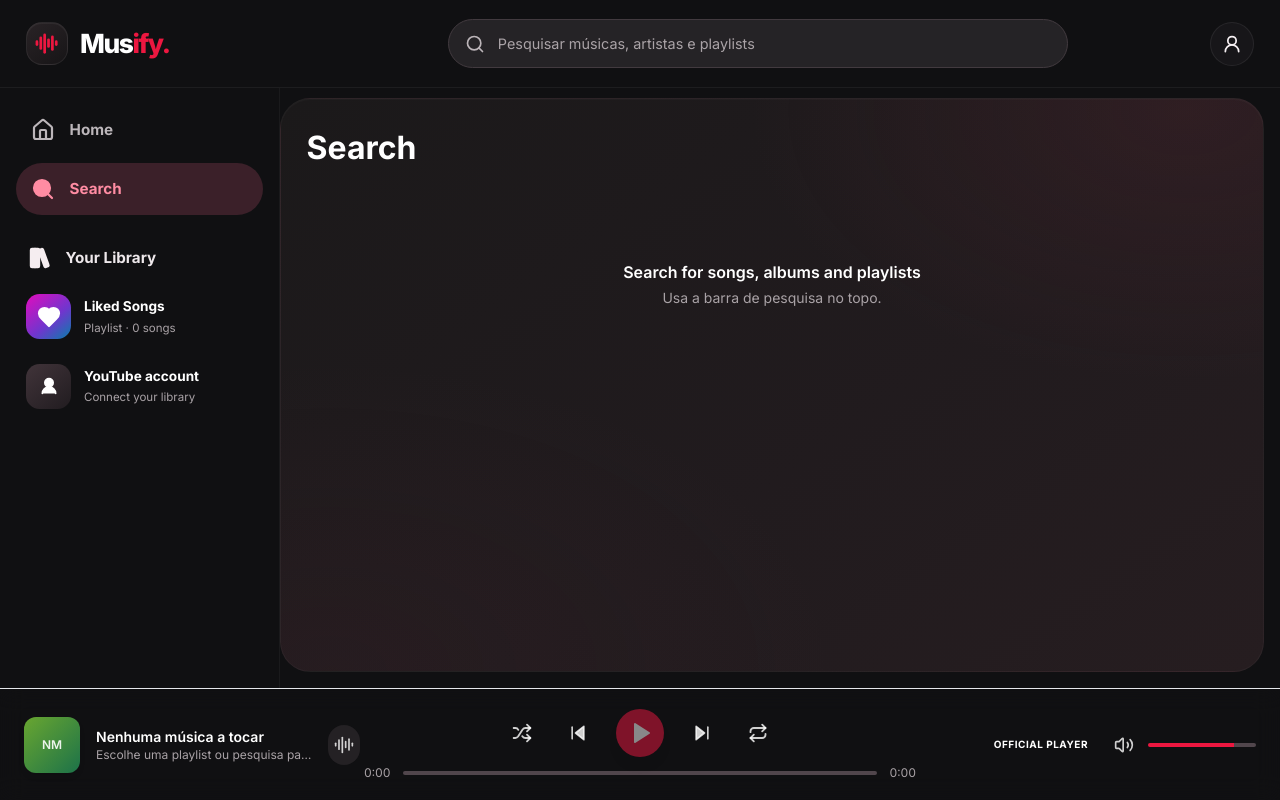
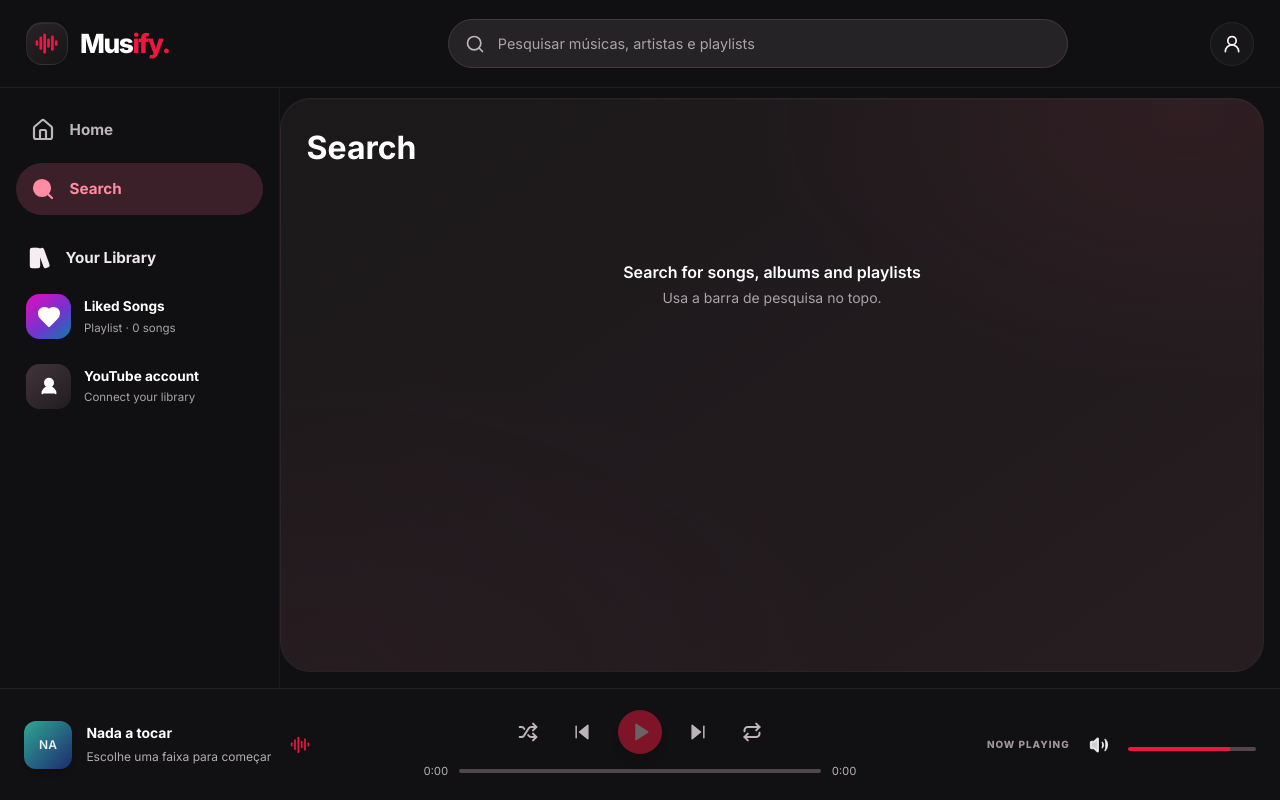
Before and after one commit to Hugo-JC/Musify., a Next.js app in the folder apps/web/: page /search in a window 1280 px wide. Built offline with nearby package versions, Linux system fonts and the light colour scheme.

Commit message:
style(web): modernize responsive playback controls

```diff
--- a/apps/web/src/components/player/PlaybackBar.tsx
+++ b/apps/web/src/components/player/PlaybackBar.tsx
@@ -13,66 +13,47 @@ export function PlaybackBar() {
   const { isPlaying, currentTime, duration, volume, muted, repeat, shuffle, buffering, error } = usePlayer();
   const { togglePlay, next, prev, seek, setVolume, toggleMute, toggleShuffle, cycleRepeat } = usePlayer.getState();
 
-  const title = track?.title ?? 'Nenhuma música a tocar';
-  const subtitle = error ?? (track ? artistLine(track.artists) : 'Escolhe uma playlist ou pesquisa para começar');
+  const title = track?.title ?? 'Nada a tocar';
+  const subtitle = error ?? (track ? artistLine(track.artists) : 'Escolhe uma faixa para começar');
 
   return (
-    <footer
-      aria-label="Reprodutor"
-      className="col-span-2 grid grid-cols-[1fr_minmax(420px,560px)_1fr] items-center border-t border-line/60 bg-bg/95 px-6 backdrop-blur-md"
-    >
-      {/* Faixa atual */}
-      <div className="flex min-w-0 items-center gap-4">
-        <Cover src={track?.thumbnail} alt={title} className="h-14 w-14 rounded-xl text-xs shadow-md" />
-        <div className="min-w-0 max-w-[240px]">
-          <p className="truncate text-sm font-semibold">{title}</p>
-          <p className={clsx('truncate text-xs', error ? 'text-red-400 font-medium' : 'text-muted')}>{subtitle}</p>
+    <footer className="playback-bar" aria-label="Controlos de reprodução">
+      <div className="playback-track">
+        <Cover src={track?.thumbnail} alt={title} className="h-12 w-12 rounded-xl text-xs shadow-md" />
+        <div className="playback-track-copy">
+          <p className="playback-track-title">{title}</p>
+          <p className={clsx('playback-track-artist', error && 'text-red-300')}>{subtitle}</p>
         </div>
-        <IconButton label="Visualizer" className="hidden h-10 w-10 bg-surface-2 text-muted xl:inline-flex">
-          <AudioLines className={clsx('h-5 w-5', isPlaying && 'text-accent')} />
-        </IconButton>
+        <AudioLines className={clsx('ml-1 hidden h-5 w-5 shrink-0 text-accent sm:block', isPlaying && 'animate-pulse')} aria-hidden />
       </div>
 
-      {/* Controlos + progresso */}
-      <div className="flex flex-col items-center gap-2">
-        <div className="flex items-center gap-5">
-          <IconButton
-            label="Shuffle"
-            active={shuffle}
-            aria-pressed={shuffle}
-            onClick={toggleShuffle}
-            className={clsx('h-9 w-9 transition', shuffle && 'text-accent scale-105')}
-          >
-            <Shuffle className="h-5 w-5 stroke-[2.2]" />
+      <div className="playback-center">
+        <div className="playback-controls">
+          <IconButton label="Aleatório" active={shuffle} aria-pressed={shuffle} onClick={toggleShuffle} className={clsx('h-9 w-9 desktop-only', shuffle && 'is-active')}>
+            <Shuffle className="h-5 w-5" strokeWidth={2.4} />
           </IconButton>
           <IconButton label="Anterior" onClick={prev} className="h-9 w-9">
-            <SkipBack className="h-5 w-5 fill-current" />
+            <SkipBack className="h-5 w-5" fill="currentColor" strokeWidth={1.8} />
           </IconButton>
           <button
             type="button"
             aria-label={isPlaying ? 'Pausar' : 'Reproduzir'}
             onClick={togglePlay}
             disabled={!track}
-            className="flex h-12 w-12 items-center justify-center rounded-full bg-accent text-on-accent shadow-lg shadow-accent/20 transition-all hover:scale-105 active:scale-95 disabled:opacity-50"
+            className="primary-play flex h-11 w-11 items-center justify-center rounded-full bg-accent text-on-accent shadow-lg shadow-accent/20 transition hover:scale-105 active:scale-95 disabled:opacity-50"
           >
-            {isPlaying ? <Pause className="h-6 w-6 fill-current" /> : <Play className="ml-0.5 h-6 w-6 fill-current" />}
+            {isPlaying ? <Pause className="h-5 w-5" fill="currentColor" strokeWidth={1.8} /> : <Play className="ml-0.5 h-5 w-5" fill="currentColor" strokeWidth={1.8} />}
           </button>
           <IconButton label="Seguinte" onClick={() => next()} className="h-9 w-9">
-            <SkipForward className="h-5 w-5 fill-current" />
+            <SkipForward className="h-5 w-5" fill="currentColor" strokeWidth={1.8} />
           </IconButton>
-          <IconButton
-            label={`Repetir: ${repeat}`}
-            active={repeat !== 'off'}
-            aria-pressed={repeat !== 'off'}
-            onClick={cycleRepeat}
-            className={clsx('h-9 w-9 transition', repeat !== 'off' && 'text-accent scale-105')}
-          >
-            {repeat === 'one' ? <Repeat1 className="h-5 w-5 stroke-[2.2]" /> : <Repeat className="h-5 w-5 stroke-[2.2]" />}
+          <IconButton label={'Repetir: ' + repeat} active={repeat !== 'off'} aria-pressed={repeat !== 'off'} onClick={cycleRepeat} className={clsx('h-9 w-9 desktop-only', repeat !== 'off' && 'is-active')}>
+            {repeat === 'one' ? <Repeat1 className="h-5 w-5" strokeWidth={2.4} /> : <Repeat className="h-5 w-5" strokeWidth={2.4} />}
           </IconButton>
         </div>
 
-        <div className="flex w-full items-center gap-3 text-xs text-muted">
-          <span className="w-9 text-right tabular-nums">{formatTime(currentTime)}</span>
+        <div className="playback-progress">
+          <span className="w-9 shrink-0 text-right tabular-nums">{formatTime(currentTime)}</span>
           <Slider
             label="Progresso da faixa"
             value={currentTime}
@@ -81,19 +62,16 @@ export function PlaybackBar() {
             onCommit={seek}
             className={clsx(buffering && 'opacity-60')}
           />
-          <span className="w-9 tabular-nums">{formatTime(duration || track?.durationSeconds)}</span>
+          <span className="w-9 shrink-0 tabular-nums">{formatTime(duration || track?.durationSeconds)}</span>
         </div>
       </div>
 
-      {/* Etiqueta + volume */}
-      <div className="flex items-center justify-end gap-6">
-        <span className="hidden text-[10px] font-bold uppercase tracking-wider text-accent/80 lg:block">
-          Official Player
-        </span>
-        <div className="flex w-36 items-center gap-3">
-          <IconButton label={muted ? 'Ativar som' : 'Silenciar'} onClick={toggleMute} className="h-8 w-8">
-            {muted || volume === 0 ? <VolumeX className="h-5 w-5" /> : <Volume2 className="h-5 w-5" />}
-          </IconButton>
+      <div className="playback-volume">
+        <span className="playback-volume-label">Now playing</span>
+        <IconButton label={muted || volume === 0 ? 'Ativar som' : 'Silenciar'} onClick={toggleMute} className="h-9 w-9">
+          {muted || volume === 0 ? <VolumeX className="h-5 w-5" fill="currentColor" /> : <Volume2 className="h-5 w-5" fill="currentColor" />}
+        </IconButton>
+        <div className="w-32">
           <Slider label="Volume" value={muted ? 0 : volume} max={1} step={0.01} onCommit={setVolume} />
         </div>
       </div>
```
